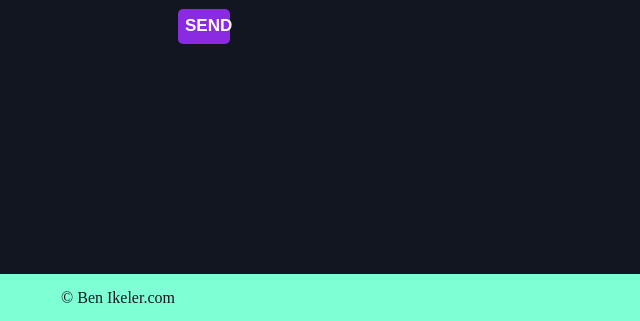
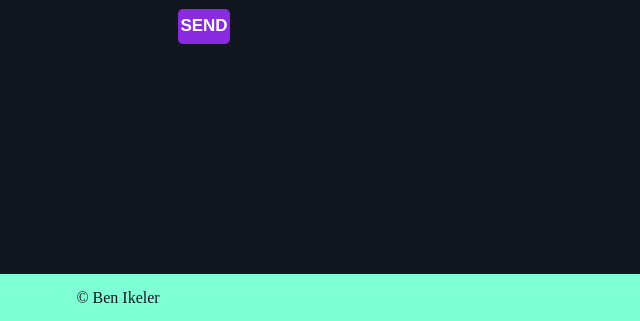
Before and after one commit to jbikeler/jbikeler.github.io, a plain HTML site: page index.html in a window 1280 px wide. Shown: the part 2926-3247 px from the top of the page, 522-1162 px from the left. Drawn offline with Linux system fonts and the light colour scheme.

Commit message:
Update padding

```diff
--- a/css/portfolio.css
+++ b/css/portfolio.css
@@ -206,7 +206,7 @@ ul {
     border: none;
     background-color: blueviolet;
     color: white;
-    padding: 7px;
+    padding: 0;
     border-radius: 5px;
     font-weight: 600;
     font-size: 17px;
--- a/index.html
+++ b/index.html
@@ -133,7 +133,7 @@
         -------------------->
 
         <div id="my-footer">
-            <p>© Ben Ikeler.com</p>
+            <p>© Ben Ikeler</p>
         </div>
 
 	</body>
```
